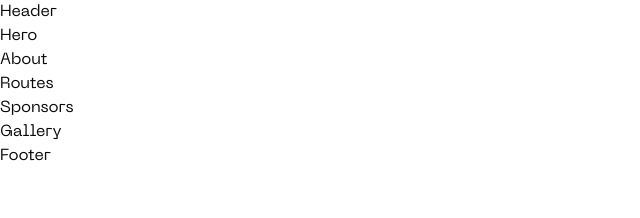
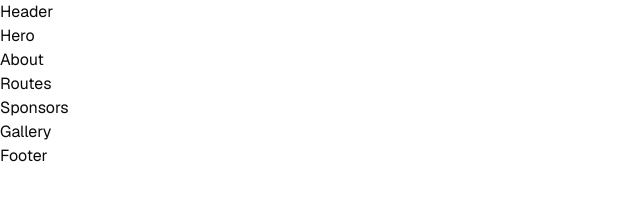
Before and after one commit to gutosavi/sananduva-bikers, a Next.js app: page / in a window 1280 px wide. Shown: the top 218 px of the page, without its empty margins (0-640 px from the left). Built offline with nearby package versions, Linux system fonts and the light colour scheme.

Commit message:
refactor: corrige problemas de hierarquia nas fontes importadas

```diff
--- a/src/app/globals.css
+++ b/src/app/globals.css
@@ -5,8 +5,10 @@
 @custom-variant dark (&:is(.dark *));
 
 @theme inline {
-    --font-heading: var(--font-sans);
-    --font-sans: var(--font-sans);
+  --font-heading: var(--font-geist);
+  --font-sans: var(--font-geist);
+  --font-poppins: var(--font-poppins);
+  --font-neue: var(--font-neue-machina);
   --color-sidebar-ring: var(--sidebar-ring);
   --color-sidebar-border: var(--sidebar-border);
   --color-sidebar-accent-foreground: var(--sidebar-accent-foreground);
--- a/src/app/layout.tsx
+++ b/src/app/layout.tsx
@@ -1,4 +1,4 @@
-import { geist, neueMachina, poppins } from "@/functions/fonts";
+import { geist, neueMachina } from "@/functions/fonts";
 import { cn } from "@/lib/utils";
 import type { Metadata } from "next";
 import "./globals.css";
@@ -12,9 +12,9 @@ export default function RootLayout({ children }: LayoutProps<"/">) {
   return (
     <html
       lang="pt-BR"
-      className={`${cn("font-sans", geist.variable)} ${neueMachina.className} ${poppins.variable}`}
+      className={`${cn("font-sans", geist.variable)} ${neueMachina.variable}`}
     >
-      <body>{children}</body>
+      <body className="font-sans">{children}</body>
     </html>
   );
 }
--- a/src/functions/fonts.ts
+++ b/src/functions/fonts.ts
@@ -1,7 +1,7 @@
 import { Geist, Poppins } from "next/font/google";
 import localFont from "next/font/local";
 
-export const geist = Geist({ subsets: ["latin"], variable: "--font-sans" });
+export const geist = Geist({ subsets: ["latin"], variable: "--font-geist" });
 
 export const neueMachina = localFont({
   src: [
@@ -21,6 +21,7 @@ export const neueMachina = localFont({
       style: "normal",
     },
   ],
+  variable: "--font-neue-machina",
 });
 
 export const poppins = Poppins({
@@ -28,5 +29,5 @@ export const poppins = Poppins({
   style: ["normal"],
   subsets: ["latin"],
   display: "swap",
-  variable: "--font-secondary-poppins",
+  variable: "--font-poppins",
 });
```
Lines whose indentation alone changed are shown as unchanged.
